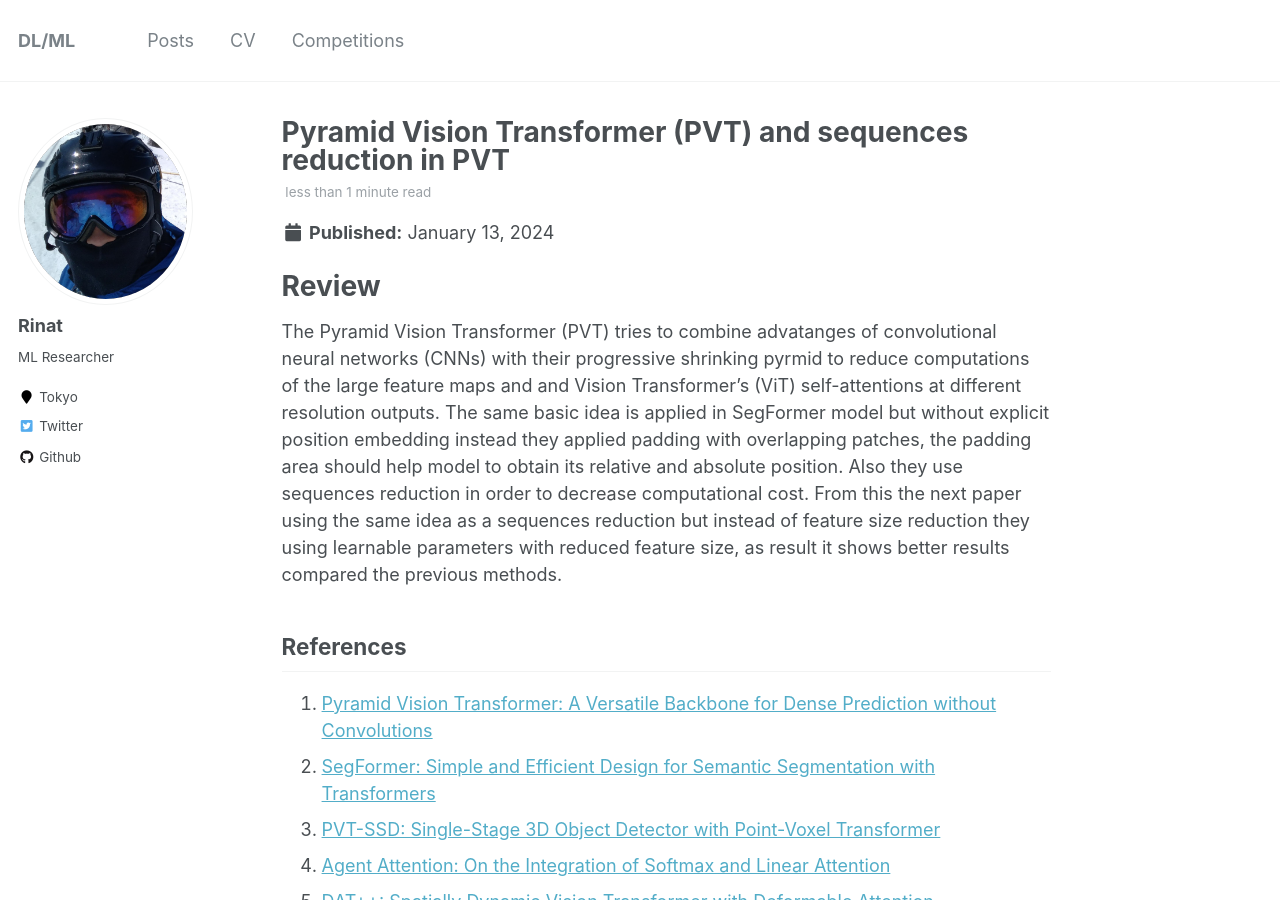
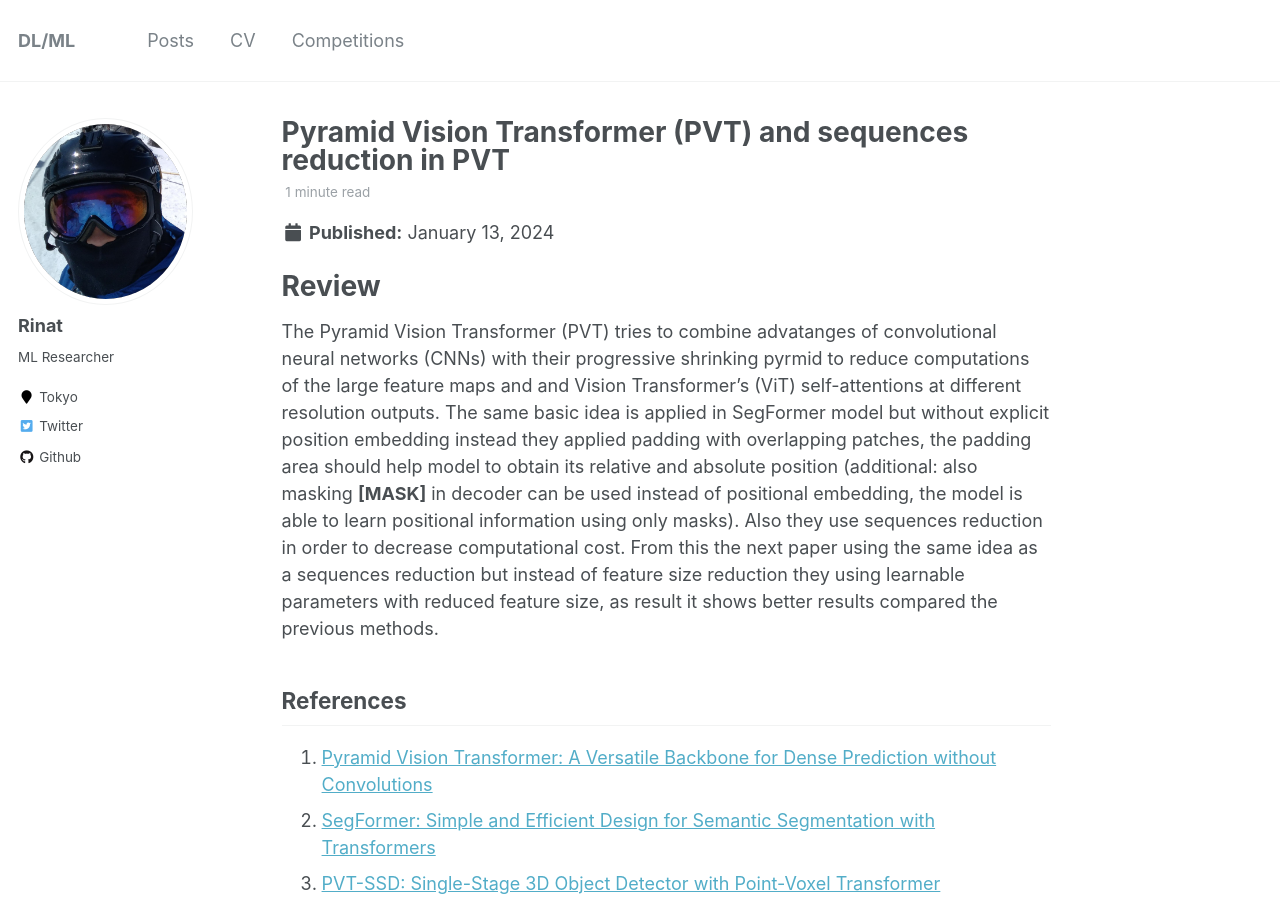
Before and after one commit to Xrenya/xrenya.github.io, a Jekyll site: the page built from _posts/2024-01-13-pvt.md, in a window 1280 px wide and 900 px high. Built offline with Jekyll 4.4.1, drawn with Linux system fonts in a browser that asks for light colours.

Commit message:
Update 2024-01-13-pvt.md

```diff
--- a/_posts/2024-01-13-pvt.md
+++ b/_posts/2024-01-13-pvt.md
@@ -14,7 +14,8 @@ Review
 The Pyramid Vision Transformer (PVT) tries to combine advatanges of convolutional neural networks (CNNs) with their progressive shrinking pyrmid to reduce
 computations of the large feature maps and and Vision Transformer's (ViT) self-attentions at different resolution outputs. The same basic idea is
 applied in SegFormer model but without explicit position embedding instead they applied padding with overlapping patches, the padding area should help
-model to obtain its relative and absolute position. Also they use sequences reduction in order to decrease computational cost. From this the next paper
+model to obtain its relative and absolute position (additional: also masking **[MASK]** in decoder can be used instead of positional embedding, the model
+is able to learn positional information using only masks). Also they use sequences reduction in order to decrease computational cost. From this the next paper
 using the same idea as a sequences reduction but instead of feature size reduction they using learnable parameters with reduced feature size, as result it shows better
 results compared the previous methods.
 
```
